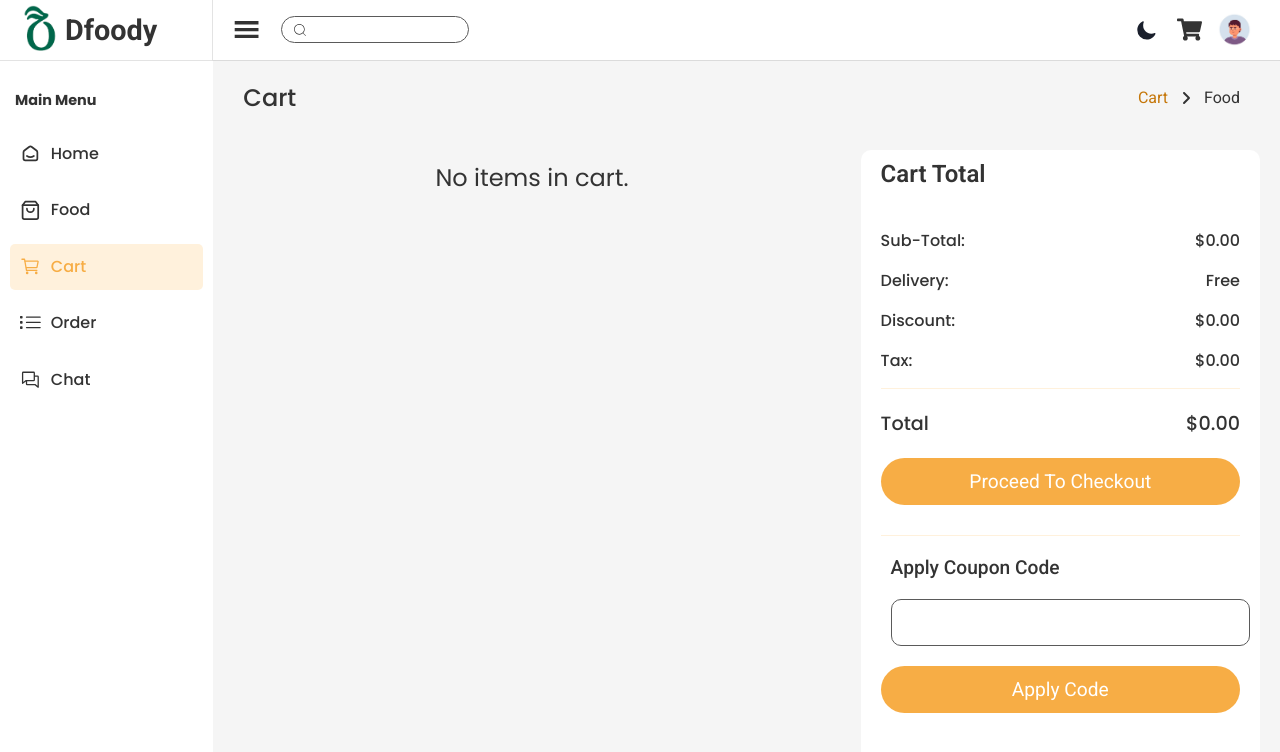
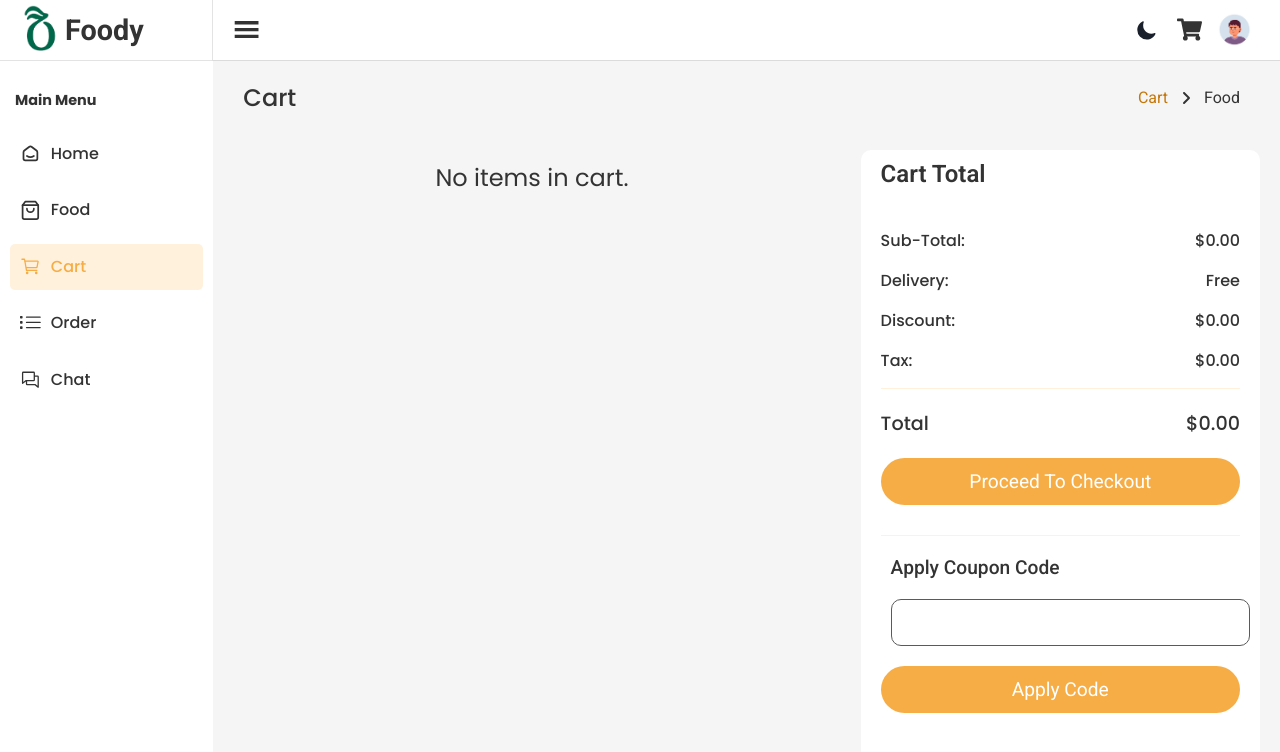
Before and after one commit to HiiDev01/dfood, a React (Vite) app: page /Cart in a window 1280 px wide. Shown: the top 752 px of the page. Built offline with nearby package versions, Linux system fonts and the light colour scheme.

Commit message:
update logo

```diff
--- a/src/components/Navbar.jsx
+++ b/src/components/Navbar.jsx
@@ -19,10 +19,10 @@ const Navbar = () => {
             className='hamburger'>
             <GiHamburgerMenu className='hmgIcon' />
           </button>
-          <div className="navsearch">
+          {/*<div className="navsearch">
             <CiSearch className='navsearchIcon' />
             <input type="search" name="search" id="search" />
-          </div>
+          </div>*/}
         </div>
 
         {/*  component here */}
--- a/src/components/Sidebar.jsx
+++ b/src/components/Sidebar.jsx
@@ -33,7 +33,7 @@ const Sidebar = () => {
     <div className={`sidebar ${isSidebarOpen ? (isCollapse ? 'collapsed' : 'expanded') : "hidden"}`}>
       <div className='app-logo'>
         <img src={logo} className='app-logo-img'/>
-        <span className='app-logo-text'><h1>Dfoody</h1></span>
+        <span className='app-logo-text'><h1>foody</h1></span>
       </div>
       <div className='side-list-wrap'>
         <h2 className='sidelist-head'>main menu</h2>
--- a/src/page_style/Home.css
+++ b/src/page_style/Home.css
@@ -9,6 +9,9 @@
   height: 100%;
   padding: 20px 20px 5% 20px;
   overflow-y: scroll;
+}
+.home-content::-webkit-scrollbar{
+  display: none;
 }
 .head{
   width: 100%;
```
